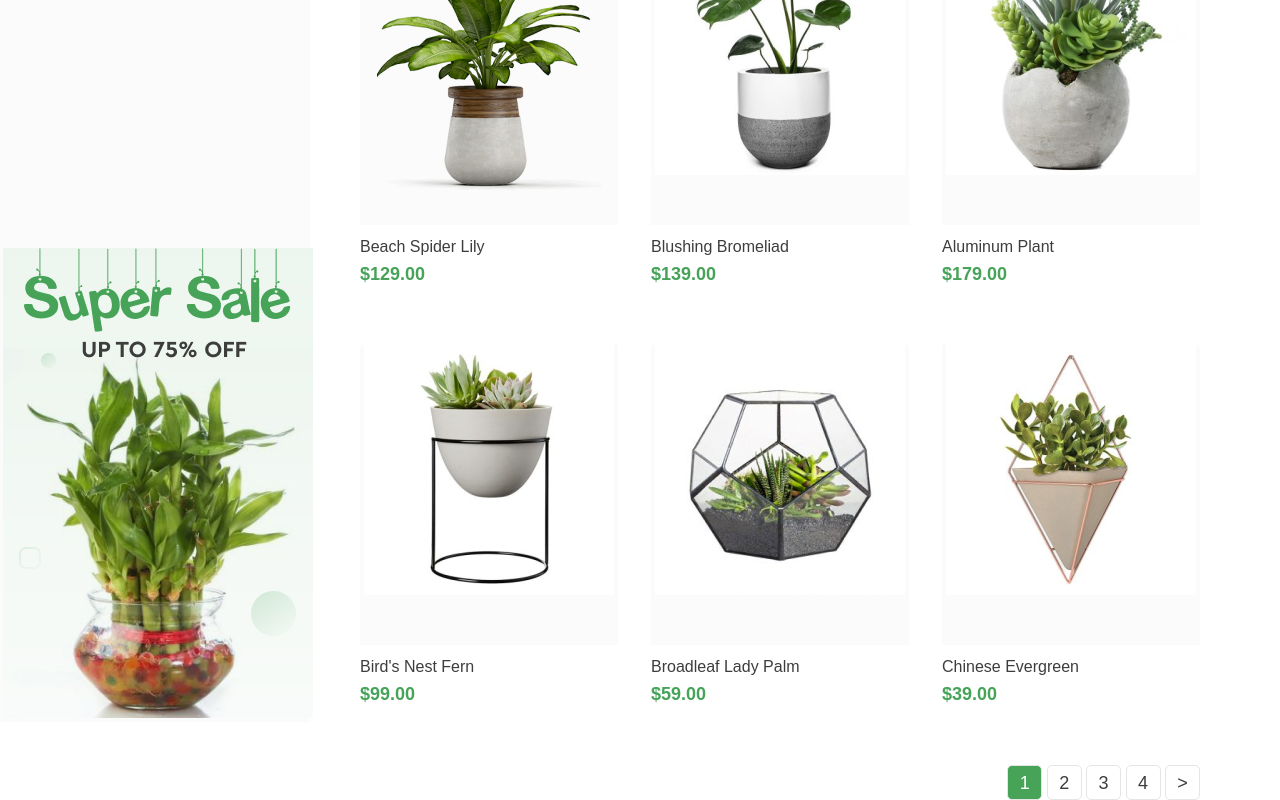
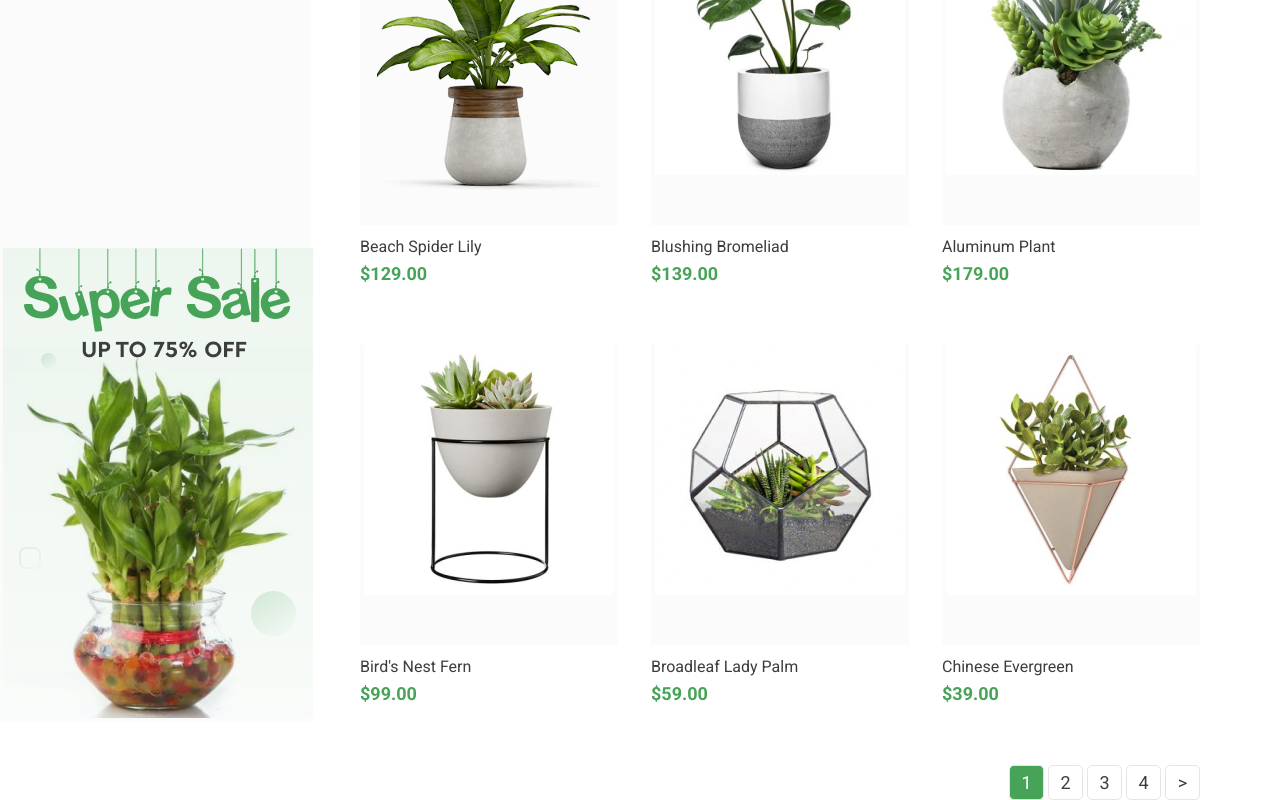
Before and after one commit to smaul7/Homework07, a plain HTML site: page index.html in a window 1280 px wide. Shown: the part 549-1349 px from the top of the page. Drawn offline with Linux system fonts and the light colour scheme.

Commit message:
Add files via upload

```diff
--- a/css/style.css
+++ b/css/style.css
@@ -1,7 +1,9 @@
+@import url('https://fonts.googleapis.com/css2?family=Roboto:ital,wght@0,100;0,300;0,400;0,500;0,700;0,900;1,100;1,300;1,400;1,500;1,700;1,900&display=swap');
+
 * {
     box-sizing: border-box;
     text-decoration: none;
-    font-family: Arial, Helvetica, sans-serif;
+    font-family: "Roboto", sans-serif;
     color: #3D3D3D;
 }
 
@@ -118,7 +120,7 @@ margin: 0 auto;
     display: inline-block;
     vertical-align: top;
     text-align: center;
-    padding-top: 7px;
+    padding-top: 6px;
     font-size: 18px;
 }
 
```
